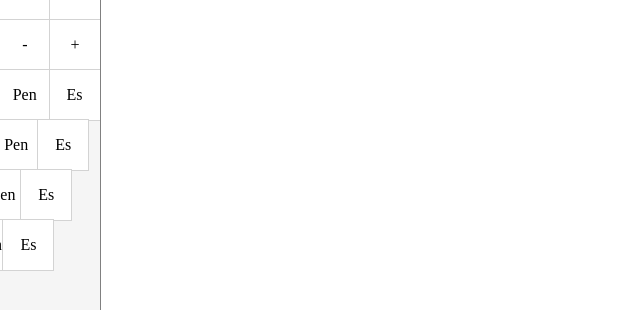
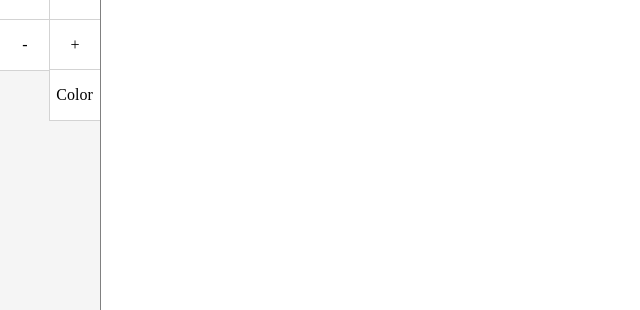
Before and after one commit to sunpark123/drawtogether, a React (Create React App) app in the folder dtg/: page / in a window 1280 px wide. Both pictures are taken after a click on the element "Draw". Shown: the part 130-440 px from the top of the page, without its empty margins (0-640 px from the left). Built offline with nearby package versions, Linux system fonts and the light colour scheme; a web font is replaced by a local one.

Commit message:
컬러변경 추가

```diff
--- a/dtg/package.json
+++ b/dtg/package.json
@@ -8,6 +8,7 @@
     "@testing-library/react": "^16.3.0",
     "@testing-library/user-event": "^13.5.0",
     "react": "^19.1.1",
+    "react-color": "^2.19.3",
     "react-dom": "^19.1.1",
     "react-router-dom": "^7.8.0",
     "react-scripts": "^5.0.1",
--- a/dtg/src/App.js
+++ b/dtg/src/App.js
@@ -24,14 +24,25 @@ function AppContent() {
 
 	const [tool, setTool] = useState("pen");
 	const [size, setSize] = useState(5);
+	const [color, setColor] = useState("#000000");
+
 
 	return (
 		<>
-			<Header locate={locate} moveLocate={moveLocate} tool={tool} setTool={setTool} size={size} setSize={setSize}/>
+			<Header
+				locate={locate}
+				moveLocate={moveLocate}
+				tool={tool}
+				setTool={setTool}
+				size={size}
+				setSize={setSize}
+				color={color}
+				setColor={setColor}
+			/>
 
 			<Routes>
 				<Route path="*" element={<Lobby locate={locate}/>} />
-				<Route path="/draw" element={<Lobby tool={tool} size={size}/>} />
+				<Route path="/draw" element={<Lobby tool={tool} size={size} color={color.hex}/>} />
 			</Routes>
 		</>
 	);
--- a/dtg/src/Draw/Cursor.js
+++ b/dtg/src/Draw/Cursor.js
@@ -22,6 +22,8 @@ function Cursor( {size} ) {
                 backgroundSize: "contain",
                 backgroundRepeat: "no-repeat",
                 pointerEvents: "none",
+                outline: "1px solid gray",
+                borderRadius: "100%",
                 transform: "translate(-50%, -50%)",
                 transition: "width 0.2s ease, height 0.2s ease",
             }}
--- a/dtg/src/Draw/Draw.js
+++ b/dtg/src/Draw/Draw.js
@@ -3,9 +3,9 @@ import './Draw.css'
 import React, { useRef, useEffect, useState } from "react";
 
 
-function Draw( {tool, size} ) {
+function Draw( {tool = "pen", size = 5, color = "black"} ) {
     const canvasRef = useRef(null);
-    const [drawing, setDrawing] = useState();
+    const [drawing, setDrawing] = useState(false);
 
     const [history, setHistory] = useState([]);
     const [undoHistory, setUndoHistory] = useState([]);
@@ -75,8 +75,8 @@ function Draw( {tool, size} ) {
 
         let dx = e.nativeEvent.offsetX;
         let dy = e.nativeEvent.offsetY
-
-        setCurrentStroke({ tool: tool, color: "black", size: size, path: [{ x: dx, y: dy, }, {x: dx+1, y: dy+1}] });
+        console.log(tool);
+        setCurrentStroke({ tool: tool, color: color, size: size, path: [{ x: dx, y: dy, }, {x: dx+1, y: dy+1}] });
 
     };
 
@@ -100,7 +100,9 @@ function Draw( {tool, size} ) {
         ctx.clearRect(0, 0, ctx.canvas.width, ctx.canvas.height);
 
         const drawStroke = (drawInfo) => {
-        const { tool, color, size, path: paths } = drawInfo;
+            if(drawInfo === null) return;
+
+            const { tool, color, size, path: paths } = drawInfo;
             if (paths.length < 2) return;
 
             ctx.beginPath();
--- a/dtg/src/Header/Header.css
+++ b/dtg/src/Header/Header.css
@@ -116,3 +116,12 @@
         left:calc(1px * var(--i));
     }
 }
+
+
+.colorSeleter{
+    position: fixed;
+    top:100%;
+    left:120px;
+    z-index: 100;
+    transform: translateY(-105%);
+}
--- a/dtg/src/Header/Header.js
+++ b/dtg/src/Header/Header.js
@@ -1,13 +1,15 @@
 import { useEffect, useState } from 'react';
 import './Header.css';
+import { SketchPicker } from 'react-color';
 
-
-function Header( {locate, moveLocate, tool, setTool, size, setSize} ) {
+function Header( {locate, moveLocate, tool, setTool, size, setSize, color, setColor} ) {
     const [headerLeft, setHeaderLeft] = useState(0);
+    const [colorSeleterOpen, setColorSeleterOpen] = useState(false);
 
     useEffect(() => {
         setHeaderLeft((locate === "lobby") ? 0 : -300);
     }, [locate])
+
 
 	return (
 		<>
@@ -79,41 +81,23 @@ function Header( {locate, moveLocate, tool, setTool, size, setSize} ) {
                     </div>
 
                     <div className='drawToolBox' style={{ '--t' : 3}}>
-                        <div className="drawButton" style={{ '--i': 0 }}>
-                            <p>Pen</p>
-                        </div>
-                        <div className="drawButton" style={{ '--i': 50 }}>
-                            <p>Es</p>
-                        </div>
-                    </div>
-                    <div className='drawToolBox' style={{ '--t' : 4}}>
-                        <div className="drawButton" style={{ '--i': 0 }}>
-                            <p>Pen</p>
-                        </div>
-                        <div className="drawButton" style={{ '--i': 50 }}>
-                            <p>Es</p>
-                        </div>
-                    </div>
-                    <div className='drawToolBox' style={{ '--t' : 5}}>
-                        <div className="drawButton" style={{ '--i': 0 }}>
-                            <p>Pen</p>
-                        </div>
-                        <div className="drawButton" style={{ '--i': 50 }}>
-                            <p>Es</p>
-                        </div>
-                    </div>
-                    <div className='drawToolBox' style={{ '--t' : 6}}>
-                        <div className="drawButton" style={{ '--i': 0 }}>
-                            <p>Pen</p>
-                        </div>
-                        <div className="drawButton" style={{ '--i': 50 }}>
-                            <p>Es</p>
+                        <div className="drawButton" style={{ '--i': 50 }} onClick={() => setColorSeleterOpen(!colorSeleterOpen)}>
+                            <p>Color</p>
                         </div>
                     </div>
 
 
+
                 </div>
 
+            </div>
+            <div className='colorSeleter' style={{
+                display: colorSeleterOpen ? "block" : "none",
+             }}>
+                <SketchPicker
+                    color={color}
+                    onChange={setColor}
+                />
             </div>
 		</>
 	);
--- a/dtg/src/Lobby/Lobby.js
+++ b/dtg/src/Lobby/Lobby.js
@@ -1,7 +1,7 @@
 import { useEffect, useState } from 'react';
 import './Lobby.css';
 import Draw from '../Draw/Draw';
-function Lobby( {locate, tool, size} ) {
+function Lobby( {locate, tool, size, color} ) {
 
 	const [lobbyTextX, setLobbyTextX] = useState(150);
 
@@ -20,7 +20,7 @@ function Lobby( {locate, tool, size} ) {
 				</div>
 
 			</div>
-			{lobbyTextX === 150 && <Draw tool={tool} size={size}/>}
+			{lobbyTextX === 150 && <Draw tool={tool} size={size} color={color}/>}
 
 		</>
 	);
```
Also changed, not shown: 1 other file (tests, documents, lock files or other folders).
